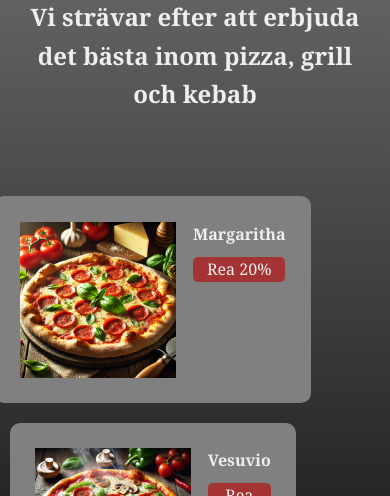
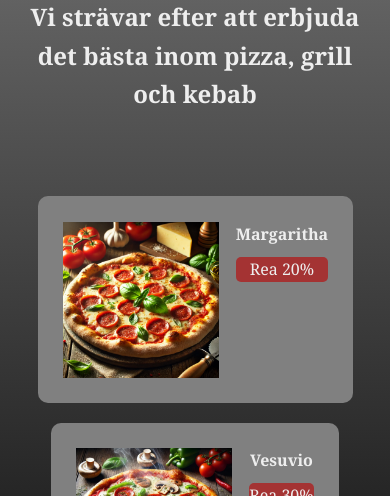
Before and after one commit to chrnas/webdevelopment, a plain HTML site: page index.html in a window 390 px wide. Shown: the part 604-1100 px from the top of the page. Drawn offline with Linux system fonts and the light colour scheme.

Commit message:
Adjustments back

```diff
--- a/style.css
+++ b/style.css
@@ -98,7 +98,7 @@
   h3 {
     font-size: 1rem;
     font-weight: bold;
-    color: #eeeeee;
+    color: #eeeeee; /* Slightly darker gray */
     margin-bottom: 0.6rem;
   }
 
@@ -282,6 +282,7 @@ nav a:hover {
       background: #444;
   }
 
+
   /* Media Query for smaller screens */
 @media (max-width: 768px) {
   /* Stack header content vertically */
@@ -324,7 +325,10 @@ nav a:hover {
   }
 
   .offer-card {
+    margin-right: 0; /* Remove the right margin on smaller screens */
     margin-bottom: 20px; /* Add space between cards vertically */
+    max-width: 90%; /* Allow cards to take up more width */
+    flex-basis: 100%; /* Make each card take full width */
   }
 
   .offer-card img {
```
